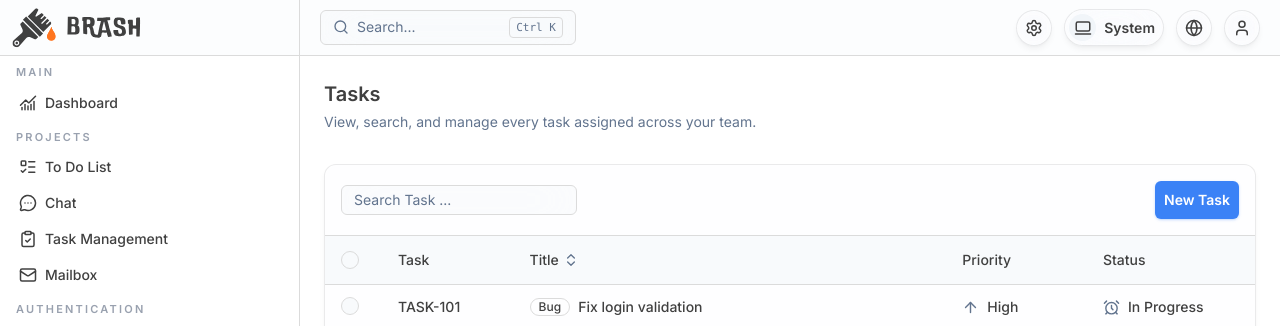
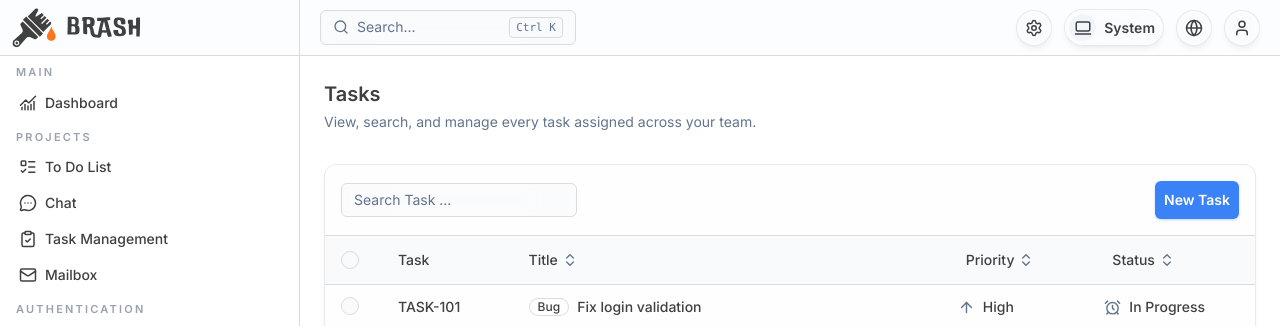
Before and after one commit to hamedfazile21/dashboard-template, a React (Vite) app: page /tables in a window 1280 px wide. Shown: the top 326 px of the page. Built offline with nearby package versions, Linux system fonts and the light colour scheme.

Commit message:
working on table

```diff
--- a/src/features/tabels/components/task-columns.tsx
+++ b/src/features/tabels/components/task-columns.tsx
@@ -7,18 +7,13 @@ import {
   ArrowDown,
   ArrowRight,
   ArrowUp,
-  ArrowUpDown,
-  CheckCheck,
   ChevronsUpDown,
   CircleAlert,
   CircleCheckBig,
   CircleOff,
   CirclePlay,
-  EyeOff,
-  OctagonAlert,
 } from 'lucide-react'
 import { useAppSelector } from '#/hooks/redux'
-import Popover from '#/components/popover'
 import TaskSortPopover from './task-sort-popover'
 
 const columnHelper = createColumnHelper<Task>()
@@ -35,7 +30,7 @@ export const columns = [
     footer: (info) => info.column.id,
   }),
   columnHelper.accessor('title', {
-    header: () => {
+    header: ({ column }) => {
       const { t } = useTranslation()
       return (
         <div className="">
@@ -44,48 +39,27 @@ export const columns = [
               <div className="hover:bg-surface-hover cursor-pointer py-1.5 px-2 rounded-lg flex items-center gap-x-1 w-fit ">
                 <span className="">{t('Title')}</span>
                 <span>
-                  <ChevronsUpDown className="text-muted" size={16} />
+                  {column.getIsSorted() === 'desc' && (
+                    <ArrowUp className="text-muted" size={16} />
+                  )}
+                  {column.getIsSorted() === 'asc' && (
+                    <ArrowDown className="text-muted" size={16} />
+                  )}
+                  {column.getIsSorted() === false && (
+                    <ChevronsUpDown className="text-muted" size={16} />
+                  )}
                 </span>
               </div>
             }
-            setSortBy={() => {}}
-            sortBy="asc"
+            sortBy={column.getIsSorted() ?? 'hidden'}
+            setSortBy={(value) => {
+              if (value === 'hidden') {
+                column.getIsVisible() && column.toggleVisibility(false)
+              }
+
+              column.toggleSorting(value === 'asc')
+            }}
           />
-          {/* <Popover
-            className="w-34 p-1!"
-            trigger={
-              <div className="hover:bg-surface-hover cursor-pointer py-1.5 px-2 rounded-lg flex items-center gap-x-1 w-fit">
-                <span className="">{t('Title')}</span>
-                <span>
-                  <ChevronsUpDown className="text-muted" size={16} />
-                </span>
-              </div>
-            }
-
-            placement="bottom-end"
-          >
-            <div className="flex flex-col gap-y-1 ">
-              <button className="flex items-center gap-x-2 text-foreground hover:bg-surface-hover px-2 py-1.5 rounded-md w-full text-start">
-                <span>
-                  <ArrowUp className="text-muted text-sm" size={17} />
-                </span>
-                <span className="text-system">{t('Asc')}</span>
-              </button>
-              <button className="flex items-center gap-x-2 text-foreground hover:bg-surface-hover px-2 py-1.5 rounded-md w-full text-start">
-                <span>
-                  <ArrowDown className="text-muted text-sm" size={17} />
-                </span>
-                <span className="text-system">{t('Desc')}</span>
-              </button>
-              <div className="border-t border-borderColor" />
-              <button className="flex items-center gap-x-2 text-foreground hover:bg-surface-hover px-2 py-1.5 rounded-md w-full text-start">
-                <span>
-                  <EyeOff className="text-muted text-sm" size={17} />
-                </span>
-                <span className="text-system">{t('Hidden')}</span>
-              </button>
-            </div>
-          </Popover> */}
         </div>
       )
     },
@@ -107,13 +81,41 @@ export const columns = [
   }),
 
   columnHelper.accessor('priority', {
-    header: () => {
+    header: ({ column }) => {
       const { t } = useTranslation()
-      return <span>{t('Priority')}</span>
+      return (
+        <div className="">
+          <TaskSortPopover
+            children={
+              <div className="hover:bg-surface-hover cursor-pointer py-1.5 px-2 rounded-lg flex items-center gap-x-1 w-fit ">
+                <span className="">{t('Priority')}</span>
+                <span>
+                  {column.getIsSorted() === 'desc' && (
+                    <ArrowUp className="text-muted" size={16} />
+                  )}
+                  {column.getIsSorted() === 'asc' && (
+                    <ArrowDown className="text-muted" size={16} />
+                  )}
+                  {column.getIsSorted() === false && (
+                    <ChevronsUpDown className="text-muted" size={16} />
+                  )}
+                </span>
+              </div>
+            }
+            sortBy={column.getIsSorted() ?? 'hidden'}
+            setSortBy={(value) => {
+              if (value === 'hidden') {
+                column.getIsVisible() && column.toggleVisibility(false)
+              }
+
+              column.toggleSorting(value === 'asc')
+            }}
+          />
+        </div>
+      )
     },
     cell: (info) => {
       const { direction } = useAppSelector((state) => state.themeConfig)
-      // const task = info.row.original
       return (
         <div className="flex items-center gap-x-2">
           <span className="text-muted">
@@ -134,9 +136,36 @@ export const columns = [
     footer: (info) => info.column.id,
   }),
   columnHelper.accessor('status', {
-    header: () => {
+    header: ({ column }) => {
       const { t } = useTranslation()
-      return <span>{t('Status')}</span>
+      return (
+        <TaskSortPopover
+          children={
+            <div className="hover:bg-surface-hover cursor-pointer py-1.5 px-2 rounded-lg flex items-center gap-x-1 w-fit ">
+              <span className="">{t('Status')}</span>
+              <span>
+                {column.getIsSorted() === 'desc' && (
+                  <ArrowUp className="text-muted" size={16} />
+                )}
+                {column.getIsSorted() === 'asc' && (
+                  <ArrowDown className="text-muted" size={16} />
+                )}
+                {column.getIsSorted() === false && (
+                  <ChevronsUpDown className="text-muted" size={16} />
+                )}
+              </span>
+            </div>
+          }
+          sortBy={column.getIsSorted() ?? 'hidden'}
+          setSortBy={(value) => {
+            if (value === 'hidden') {
+              column.getIsVisible() && column.toggleVisibility(false)
+            }
+
+            column.toggleSorting(value === 'asc')
+          }}
+        />
+      )
     },
     cell: (info) => {
       return (
--- a/src/features/tabels/components/task-provider.tsx
+++ b/src/features/tabels/components/task-provider.tsx
@@ -1,4 +1,5 @@
 import useDialogState from '#/hooks/use-dialog-state'
+import type { SortingState, VisibilityState } from '@tanstack/react-table'
 import React, {
   createContext,
   useContext,
@@ -14,6 +15,10 @@ type TaskContextType = {
   setOpen: (str: TodoDialogType | null) => void
   globalFilter: string
   setGlobalFilter: Dispatch<SetStateAction<string>>
+  sorting: SortingState
+  setSorting: Dispatch<SetStateAction<SortingState>>
+  columnVisibility: VisibilityState
+  setColumnVisibility: Dispatch<SetStateAction<VisibilityState>>
 }
 
 const TaskContext = createContext<TaskContextType | null>(null)
@@ -21,7 +26,8 @@ const TaskContext = createContext<TaskContextType | null>(null)
 export function TaskProvider({ children }: { children: React.ReactNode }) {
   const [open, setOpen] = useDialogState<TodoDialogType>(null)
   const [globalFilter, setGlobalFilter] = useState('')
-
+  const [sorting, setSorting] = useState<SortingState>([])
+  const [columnVisibility, setColumnVisibility] = useState<VisibilityState>({})
   return (
     <TaskContext.Provider
       value={{
@@ -29,6 +35,10 @@ export function TaskProvider({ children }: { children: React.ReactNode }) {
         setOpen,
         globalFilter,
         setGlobalFilter,
+        setSorting,
+        sorting,
+        columnVisibility,
+        setColumnVisibility,
       }}
     >
       {children}
--- a/src/features/tabels/components/task-table.tsx
+++ b/src/features/tabels/components/task-table.tsx
@@ -9,6 +9,7 @@ import {
   getCoreRowModel,
   getFilteredRowModel,
   getPaginationRowModel,
+  getSortedRowModel,
   useReactTable,
   type PaginationState,
   type RowSelectionState,
@@ -21,7 +22,14 @@ import { columns, selectColumn } from './task-columns'
 import { useTask } from './task-provider'
 
 const TaskTable = () => {
-  const { globalFilter, setGlobalFilter } = useTask()
+  const {
+    globalFilter,
+    setGlobalFilter,
+    sorting,
+    setSorting,
+    setColumnVisibility,
+    columnVisibility,
+  } = useTask()
   const [rowSelection, setRowSelection] = useState<RowSelectionState>({})
   const [pagination, setPagination] = useState<PaginationState>({
     pageIndex: 0,
@@ -35,6 +43,8 @@ const TaskTable = () => {
       rowSelection,
       globalFilter,
       pagination,
+      sorting,
+      columnVisibility,
     },
     enableRowSelection: true,
     onRowSelectionChange: setRowSelection,
@@ -56,6 +66,13 @@ const TaskTable = () => {
     // pagination
     onPaginationChange: setPagination,
     getPaginationRowModel: getPaginationRowModel(),
+
+    // sorting
+    onSortingChange: setSorting,
+    getSortedRowModel: getSortedRowModel(),
+
+    //visible
+    onColumnVisibilityChange: setColumnVisibility,
   })
 
   const { pageIndex, pageSize } = table.getState().pagination
--- a/src/features/tabels/index.tsx
+++ b/src/features/tabels/index.tsx
@@ -3,6 +3,8 @@ import { useTranslation } from 'react-i18next'
 import Input from '#/components/input'
 import TaskTable from './components/task-table'
 import { useTask } from './components/task-provider'
+import { SlidersHorizontal } from 'lucide-react'
+import Popover from '#/components/popover'
 
 export interface Task {
   id: string
@@ -26,14 +28,34 @@ function TablesShowCase() {
       </div>
       <div className="card w-full overflow-hidden p-0!">
         <div className="flex items-center justify-between border-b border-borderColor p-4">
-          <div>
+          <div className="flex items-center gap-x-2">
             <Input
               onChange={(e) => setGlobalFilter(e.target.value)}
               value={globalFilter}
-              className="py-1!"
+              className="py-1.5!"
               type="text"
               placeholder="Search Task ..."
             />
+
+            {/* <Popover
+              className="w-34 p-1!"
+              trigger={
+                <button className="border border-borderColor py-1.5 text-[13px] px-3 rounded-md flex items-center gap-x-2 hover:bg-surface-hover transition-colors">
+                  <span>
+                    <SlidersHorizontal size={17} className="text-muted" />
+                  </span>
+                  <span className="font-medium">{t('View')}</span>
+                </button>
+              }
+
+              placement="bottom-end"
+            >
+              <div className="flex flex-col gap-y-1 ">
+                <button className="flex items-center gap-x-2 text-foreground hover:bg-surface-hover px-2 py-1.5 rounded-md w-full text-start text-system">
+                  Title
+                </button>
+              </div>
+            </Popover> */}
           </div>
           <div>
             <button className="btn btn-primary">{t('New Task')}</button>
```
Also changed, not shown: src/features/tabels/components/task-sort-popover.tsx (+14 -4 lines).
